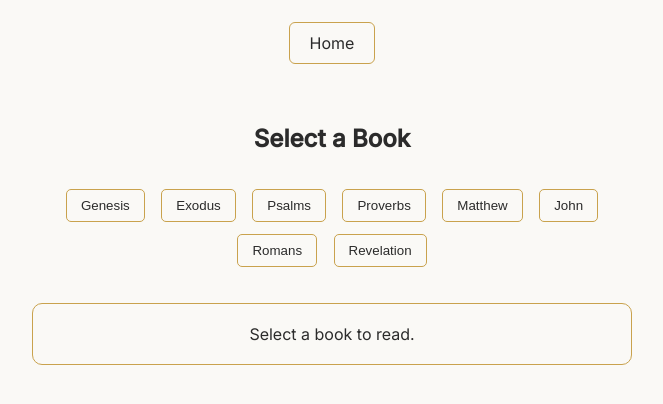
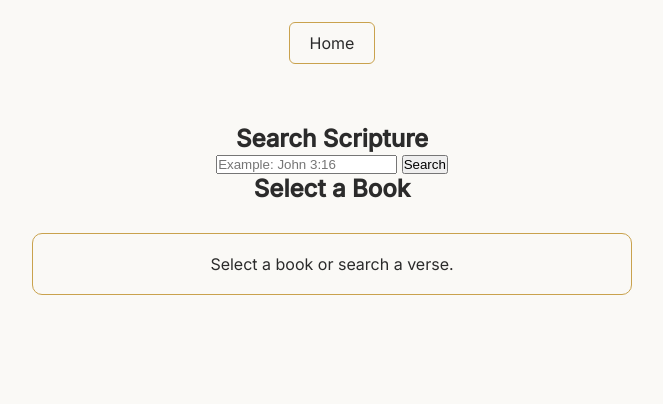
Before and after one commit to Viperhawks/Selah, a plain HTML site: page bible.html in a window 1280 px wide. Shown: the part 118-522 px from the top of the page, without its empty margins (308-971 px from the left). Drawn offline with nearby package versions, Linux system fonts and the light colour scheme.

Commit message:
Refactor bible.html to add search functionality

```diff
--- a/bible.html
+++ b/bible.html
@@ -17,44 +17,24 @@
 </header>
 
 <main class="bible-container">
+
+  <h2>Search Scripture</h2>
+  <div class="search-box">
+    <input type="text" id="searchInput" placeholder="Example: John 3:16">
+    <button onclick="searchVerse()">Search</button>
+  </div>
+
   <h2>Select a Book</h2>
 
-  <div class="book-list">
-    <button onclick="loadBook('Genesis')">Genesis</button>
-    <button onclick="loadBook('Exodus')">Exodus</button>
-    <button onclick="loadBook('Psalms')">Psalms</button>
-    <button onclick="loadBook('Proverbs')">Proverbs</button>
-    <button onclick="loadBook('Matthew')">Matthew</button>
-    <button onclick="loadBook('John')">John</button>
-    <button onclick="loadBook('Romans')">Romans</button>
-    <button onclick="loadBook('Revelation')">Revelation</button>
-  </div>
+  <div class="book-list" id="bookList"></div>
 
   <div class="chapter-box">
     <h3 id="chapterTitle"></h3>
-    <p id="chapterContent">Select a book to read.</p>
+    <p id="chapterContent">Select a book or search a verse.</p>
   </div>
+
 </main>
 
-<script>
-function loadBook(book) {
-  document.getElementById("chapterTitle").textContent = book + " 1";
-
-  const sampleText = {
-    Genesis: "In the beginning God created the heaven and the earth.",
-    Exodus: "Now these are the names of the children of Israel...",
-    Psalms: "Blessed is the man that walketh not in the counsel of the ungodly.",
-    Proverbs: "The proverbs of Solomon the son of David, king of Israel.",
-    Matthew: "The book of the generation of Jesus Christ...",
-    John: "In the beginning was the Word, and the Word was with God.",
-    Romans: "Paul, a servant of Jesus Christ, called to be an apostle.",
-    Revelation: "The Revelation of Jesus Christ, which God gave unto him."
-  };
-
-  document.getElementById("chapterContent").textContent =
-    sampleText[book] || "Scripture coming soon.";
-}
-</script>
-
+<script src="bible.js"></script>
 </body>
 </html>
```
